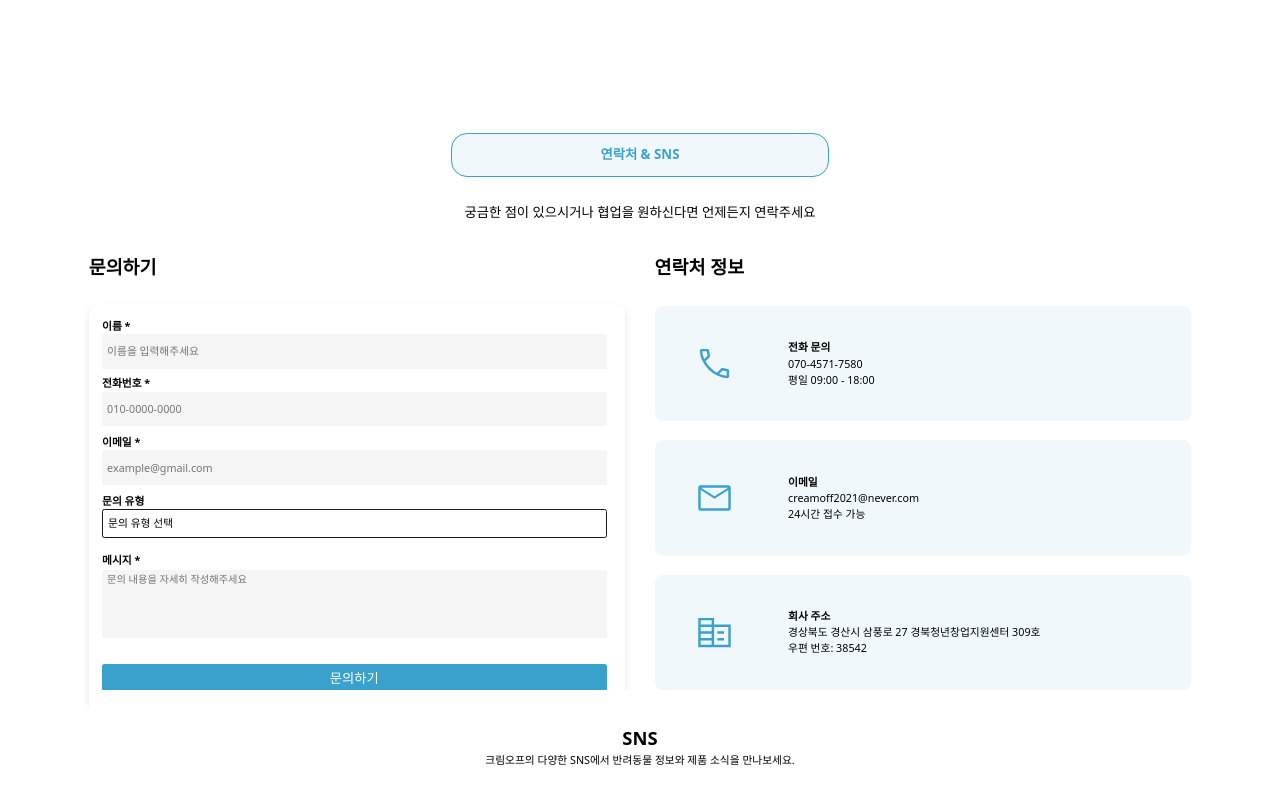
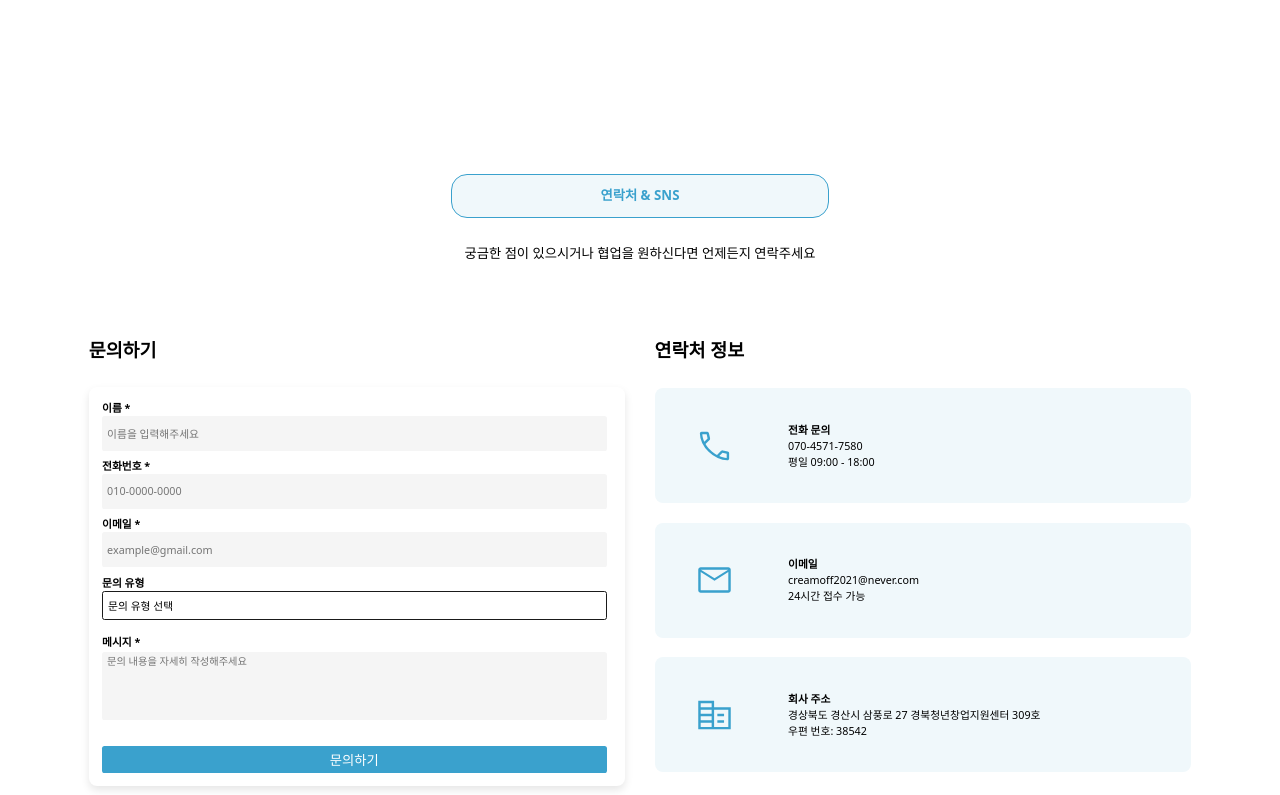
Before and after one commit to 3suji3/creamoff_homepage, a React (Vite) app: page / in a window 1280 px wide. Shown: the part 2125-2920 px from the top of the page. Built offline with nearby package versions, Linux system fonts and the light colour scheme.

Commit message:
0922 commit_2

```diff
--- a/src/components/styles/Connect.css
+++ b/src/components/styles/Connect.css
@@ -9,9 +9,9 @@
 
 .Conect_container .article {
   width: 86.14vw;
-  height: 84.56%;
+  height: 89.56vw;
   display: flex;
-  justify-content: space-between;
+  justify-content: space-evenly;
   flex-direction: column;
 }
 
--- a/src/components/styles/Header.css
+++ b/src/components/styles/Header.css
@@ -125,16 +125,6 @@
   margin: 0;
   margin-top: 18.2vw;
   z-index: 1;
-}
-
-.mobile_lang .active.ko {
-  color: #3aa1cd;
-  font-weight: 500;
-}
-
-.mobile_lang .active.en {
-  color: #3aa1cd;
-  font-weight: 500;
 }
 
 .bglayout {
```
